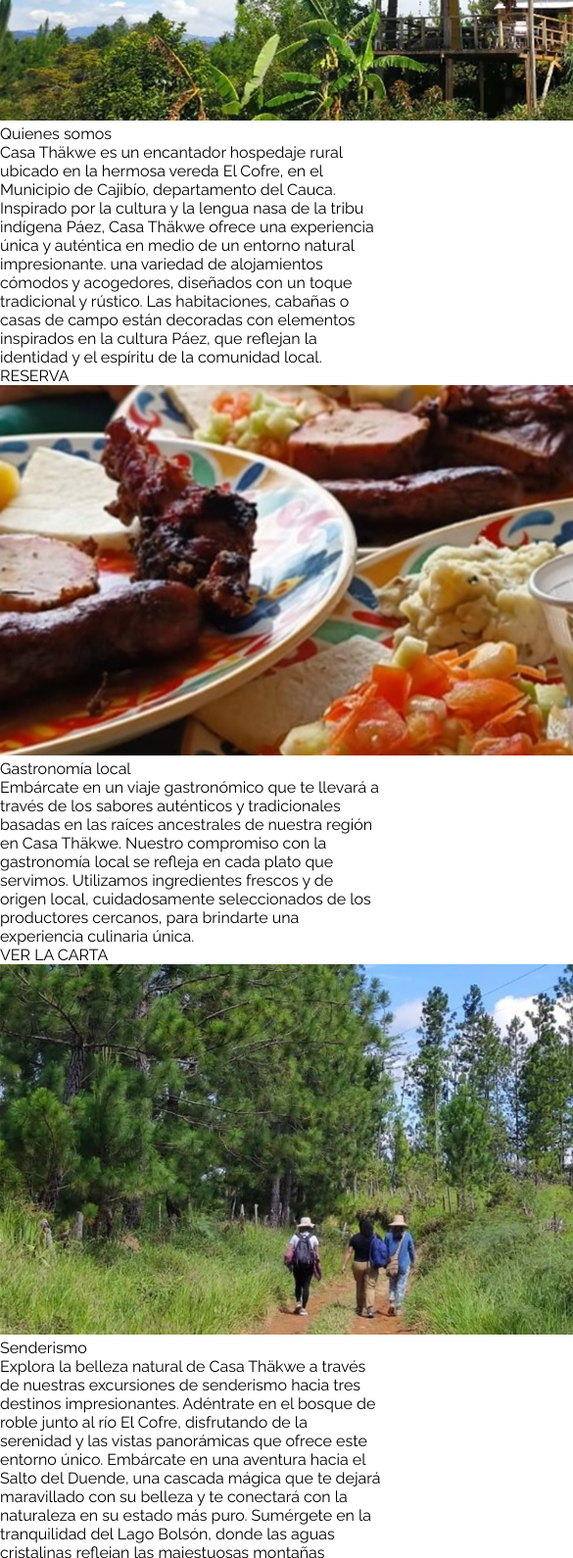
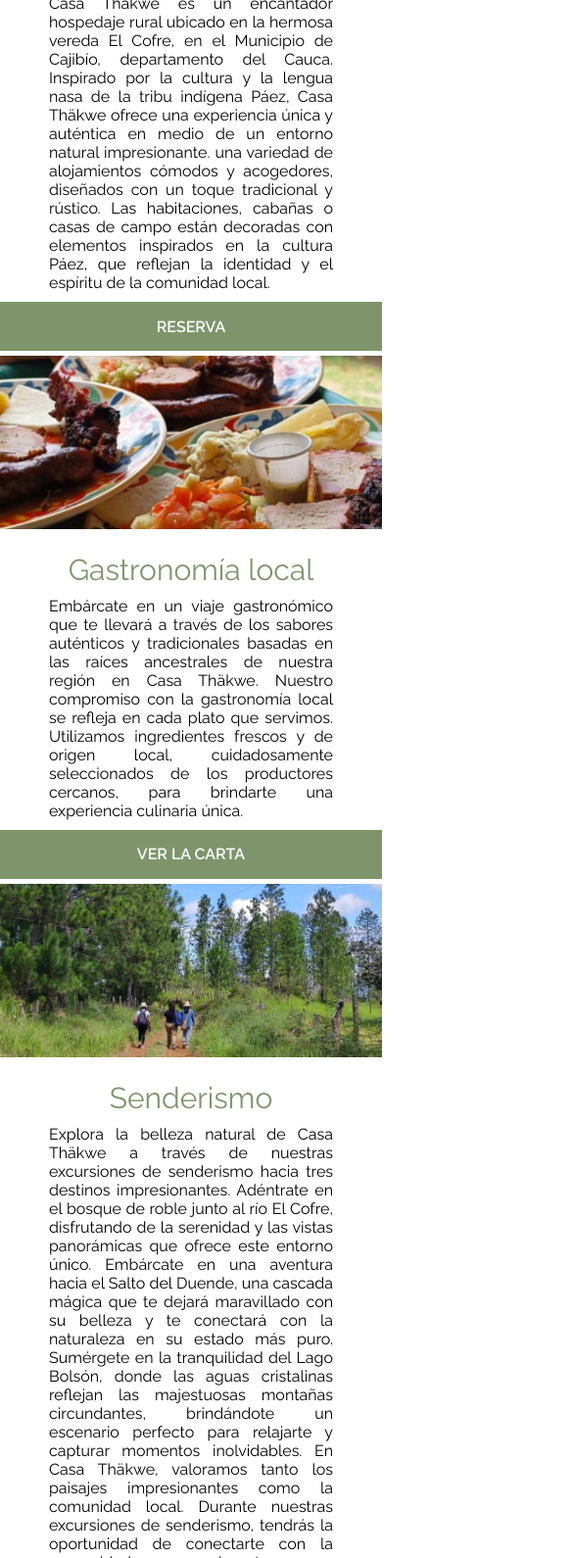
Before and after one commit to carlossg88/CasaThakwe, a plain HTML site: page index.html in a window 390 px wide. Shown: the part 324-1914 px from the top of the page at 98% size, 585 px wide, since content can reach past the window. Drawn offline with Linux system fonts and the light colour scheme.

Commit message:
Adding styles to index.html

```diff
--- a/index.html
+++ b/index.html
@@ -26,38 +26,38 @@
   <main>
 
     <!-- Quienes somos  -->
-    <img src="images/img1.jpg" alt="">
-    <p>Quienes somos </p>
-    <p>Casa Thäkwe es un encantador hospedaje rural ubicado en la hermosa vereda El Cofre, en el Municipio de Cajibío, departamento del Cauca. Inspirado por la cultura y la lengua nasa de la tribu indígena Páez, Casa Thäkwe ofrece una experiencia única y auténtica en medio de un entorno natural impresionante. una variedad de alojamientos cómodos y acogedores, diseñados con un toque tradicional y rústico. Las habitaciones, cabañas o casas de campo están decoradas con elementos inspirados en la cultura Páez, que reflejan la identidad y el espíritu de la comunidad local.</p>
-    <div>
+    <img class="ServiceImgage" src="images/img1.jpg" alt="">
+    <p class="Subtitle">Quienes somos </p>
+    <p class="Paragraph">Casa Thäkwe es un encantador hospedaje rural ubicado en la hermosa vereda El Cofre, en el Municipio de Cajibío, departamento del Cauca. Inspirado por la cultura y la lengua nasa de la tribu indígena Páez, Casa Thäkwe ofrece una experiencia única y auténtica en medio de un entorno natural impresionante. una variedad de alojamientos cómodos y acogedores, diseñados con un toque tradicional y rústico. Las habitaciones, cabañas o casas de campo están decoradas con elementos inspirados en la cultura Páez, que reflejan la identidad y el espíritu de la comunidad local.</p>
+    <div class="Banner">
       <p>RESERVA</p>
     </div>
 
     <!-- restaurante -->
-    <img src="images/img2.jpg" alt="">
-    <p>Gastronomía local </p>
-    <p>Embárcate en un viaje gastronómico que te llevará a través de los sabores auténticos y tradicionales basadas en las raíces ancestrales de nuestra región en Casa Thäkwe. Nuestro compromiso con la gastronomía local se refleja en cada plato que servimos. Utilizamos ingredientes frescos y de origen local, cuidadosamente seleccionados de los productores cercanos, para brindarte una experiencia culinaria única.</p>
-    <div>
+    <img class="ServiceImgage" src="images/img2.jpg" alt="">
+    <p class="Subtitle">Gastronomía local </p>
+    <p class="Paragraph">Embárcate en un viaje gastronómico que te llevará a través de los sabores auténticos y tradicionales basadas en las raíces ancestrales de nuestra región en Casa Thäkwe. Nuestro compromiso con la gastronomía local se refleja en cada plato que servimos. Utilizamos ingredientes frescos y de origen local, cuidadosamente seleccionados de los productores cercanos, para brindarte una experiencia culinaria única.</p>
+    <div class="Banner">
       <p>VER LA CARTA</p>
     </div>
 
     <!-- senderismo -->
-    <img src="images/img3.jpg" alt="">
-    <p>Senderismo</p>
-    <p>
+    <img class="ServiceImgage" src="images/img3.jpg" alt="">
+    <p class="Subtitle">Senderismo</p>
+    <p class="Paragraph">
       Explora la belleza natural de Casa Thäkwe a través de nuestras excursiones de senderismo hacia tres destinos impresionantes. Adéntrate en el bosque de roble junto al río El Cofre, disfrutando de la serenidad y las vistas panorámicas que ofrece este entorno único. Embárcate en una aventura hacia el Salto del Duende, una cascada mágica que te dejará maravillado con su belleza y te conectará con la naturaleza en su estado más puro. Sumérgete en la tranquilidad del Lago Bolsón, donde las aguas cristalinas reflejan las majestuosas montañas circundantes, brindándote un escenario perfecto para relajarte y capturar momentos inolvidables. En Casa Thäkwe, valoramos tanto los paisajes impresionantes como la comunidad local. Durante nuestras excursiones de senderismo, tendrás la oportunidad de conectarte con la comunidad, experimentar su hospitalidad y sumergirte en su cultura única.
       Únete a nosotros en Casa Thäkwe y descubre la magia de estos destinos durante nuestras emocionantes excursiones de senderismo.
     </p>
-    <div>
+    <div class="Banner">
       <p>MIRA LOS PAISAJES</p>
     </div>
 
     <!-- moutain bike -->
-    <img src="images/img4.jpg" alt="">
-    <p>Mountain Bike</p>
-    <p>Si eres amante de la bicicleta, te invitamos a descubrir la emoción del mountain bike. Tenemos rutas diseñadas especialmente para esta actividad, donde podrás pedalear a través de paisajes impresionantes y desafiantes terrenos. Tanto si eres principiante como si tienes experiencia, encontrarás senderos que se adaptan a tu nivel y te brindan la oportunidad de disfrutar de la belleza natural de la región mientras te diviertes en dos ruedas.</p>
+    <img class="ServiceImgage" src="images/img4.jpg" alt="">
+    <p class="Subtitle">Mountain Bike</p>
+    <p class="Paragraph">Si eres amante de la bicicleta, te invitamos a descubrir la emoción del mountain bike. Tenemos rutas diseñadas especialmente para esta actividad, donde podrás pedalear a través de paisajes impresionantes y desafiantes terrenos. Tanto si eres principiante como si tienes experiencia, encontrarás senderos que se adaptan a tu nivel y te brindan la oportunidad de disfrutar de la belleza natural de la región mientras te diviertes en dos ruedas.</p>
 
-    <div>
+    <div class="Banner">
       <p>Ver imagenes</p>
     </div>
 
@@ -65,12 +65,12 @@
 
     <!-- como llegar -->
 
-    <div>
-      <iframe src="https://www.google.com/maps/embed?pb=!1m28!1m12!1m3!1d127552.79852626321!2d-76.67320040170554!3d2.4986641271184573!2m3!1f0!2f0!3f0!3m2!1i1024!2i768!4f13.1!4m13!3e6!4m5!1s0x8e30030ff9207c27%3A0xf76217f9f8464ebe!2sParque%20Caldas%2C%20Centro%2C%20Popay%C3%A1n%2C%20Cauca!3m2!1d2.4418674!2d-76.60627389999999!4m5!1s0x8e300ff6c5c3ee9b%3A0xfb31292e37a1cc4a!2sCasa%20Thakwe%2C%20V%C3%ADa%20Condominio%20Campestre%20Baru%2C%20Cajib%C3%ADo%2C%20Vda.%20Santa%20Ana%2C%20Cajib%C3%ADo%2C%20Cauca!3m2!1d2.5651724!2d-76.5725041!5e0!3m2!1ses!2sco!4v1685104506979!5m2!1ses!2sco" width="830" height="380" style="border:0;" allowfullscreen="" loading="lazy" referrerpolicy="no-referrer-when-downgrade"></iframe>
+    <div class="Map">
+      <iframe src="https://www.google.com/maps/embed?pb=!1m28!1m12!1m3!1d127552.79852626321!2d-76.67320040170554!3d2.4986641271184573!2m3!1f0!2f0!3f0!3m2!1i1024!2i768!4f13.1!4m13!3e6!4m5!1s0x8e30030ff9207c27%3A0xf76217f9f8464ebe!2sParque%20Caldas%2C%20Centro%2C%20Popay%C3%A1n%2C%20Cauca!3m2!1d2.4418674!2d-76.60627389999999!4m5!1s0x8e300ff6c5c3ee9b%3A0xfb31292e37a1cc4a!2sCasa%20Thakwe%2C%20V%C3%ADa%20Condominio%20Campestre%20Baru%2C%20Cajib%C3%ADo%2C%20Vda.%20Santa%20Ana%2C%20Cajib%C3%ADo%2C%20Cauca!3m2!1d2.5651724!2d-76.5725041!5e0!3m2!1ses!2sco!4v1685104506979!5m2!1ses!2sco" width="100%" height="380" style="border:0;" allowfullscreen="" loading="lazy" referrerpolicy="no-referrer-when-downgrade"></iframe>
     </div>
-    <p>Como llegar </p>
+    <p class="Subtitle">Como llegar </p>
 
-    <p>Aquí encontraras la ruta desde la capital del Cauca hacia nuestro hotel. En el camio pasarás a adentrarte en las hermosas verdes tierras Caucanas. </p>
+    <p class="Paragraph">Aquí encontraras la ruta desde la capital del Cauca hacia nuestro hotel. En el camio pasarás a adentrarte en las hermosas verdes tierras Caucanas. </p>
 
 
   </main>
--- a/style.css
+++ b/style.css
@@ -50,6 +50,45 @@ header{
   height: 50px;
 }
 .MenuBurger{
-  width: 30px;
-  height: 30px;
+  width: 25px;
+  height: 25px;
 }
+
+/* Main */
+.ServiceImgage{
+  width: 100%
+}
+
+.Subtitle{
+ color: var(--green1);
+ font-weight: 400;
+ font-size: var(--vlg);
+ text-align: center;
+ margin-top: 20px;
+}
+
+.Paragraph{
+  margin: 10px 50px 10px 50px;
+  text-align: justify;
+
+}
+.Banner{
+  display: flex;
+  width: 100%;
+  height: 50px;
+  background-color: var(--green1);
+  text-align: center;
+  margin-bottom: 5px;
+}
+.Banner p{
+  margin: auto;
+  color: white;
+  font-weight: bold;
+}
+
+
+
+
+.Map{
+  width: 100%;
+}
```
